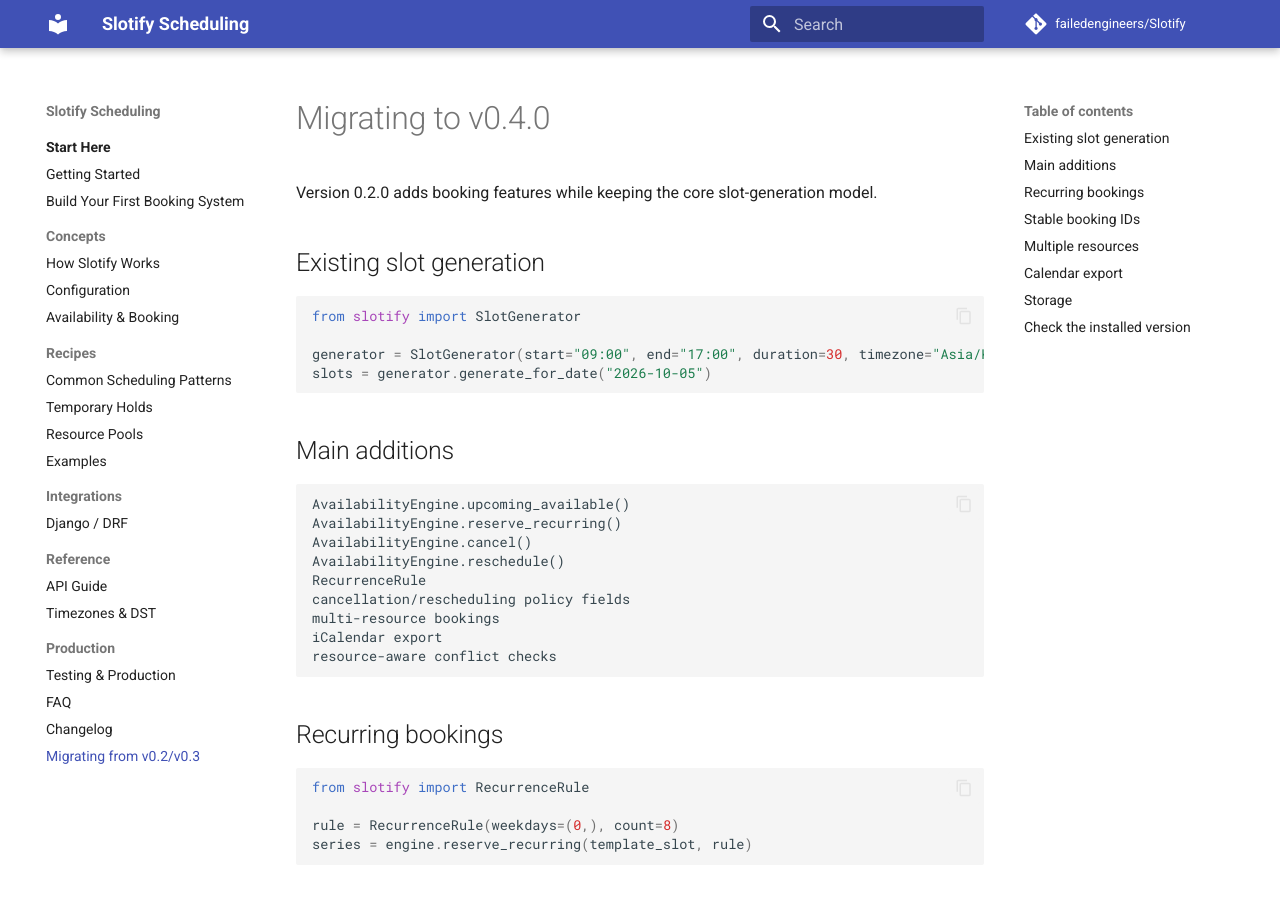
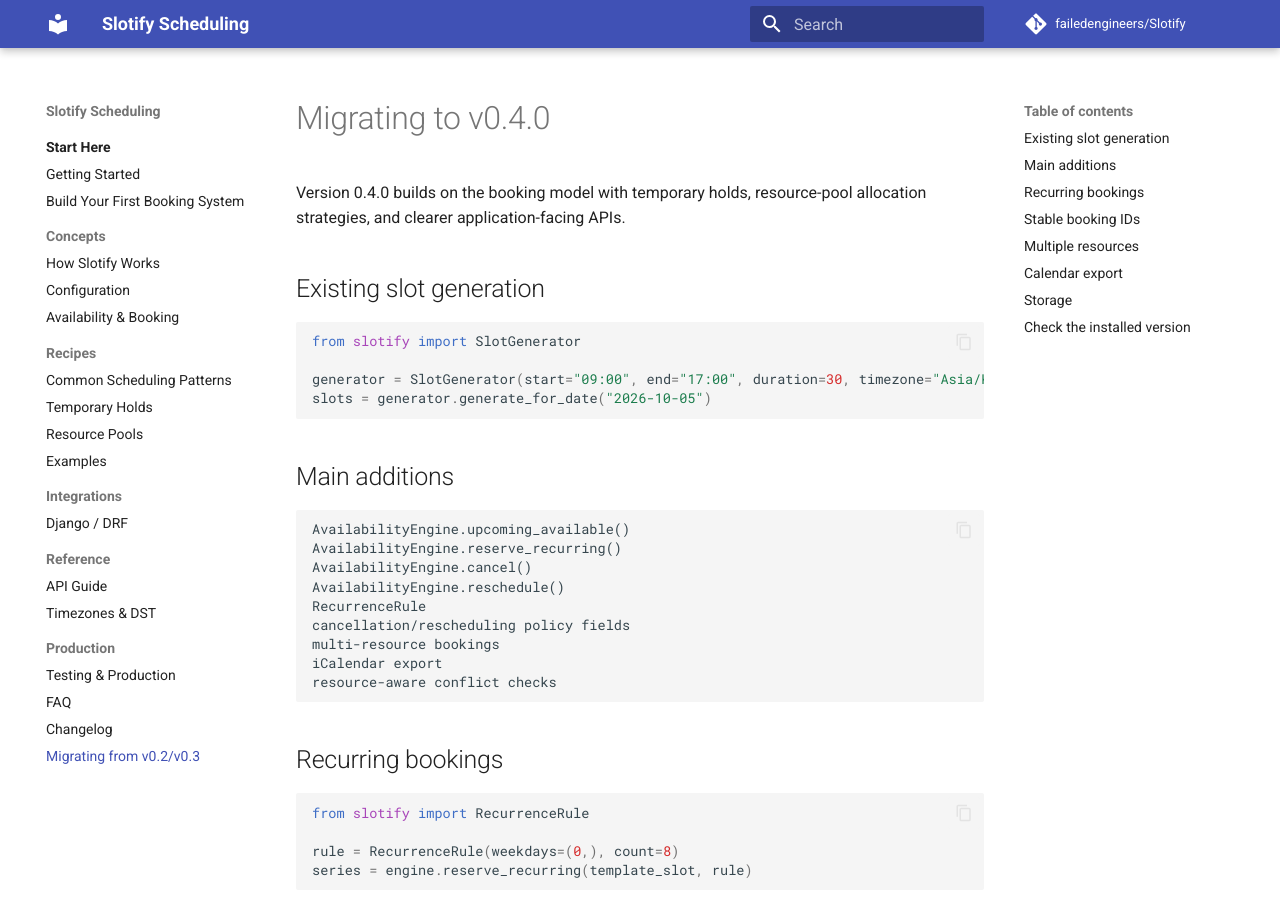
Before and after one commit to failedengineers/Slotify, an MkDocs documentation site: the page built from docs/migration.md, in a window 1280 px wide and 900 px high. Built offline with MkDocs 1.6.1 and Material for MkDocs 9.7.7, drawn with Linux system fonts in a browser that asks for light colours; comment, search, counter and statistics services are not loaded.

Commit message:
Clean stale references in docs/migration.md

```diff
--- a/docs/migration.md
+++ b/docs/migration.md
@@ -1,6 +1,6 @@
 # Migrating to v0.4.0
 
-Version 0.2.0 adds booking features while keeping the core slot-generation model.
+Version 0.4.0 builds on the booking model with temporary holds, resource-pool allocation strategies, and clearer application-facing APIs.
 
 ## Existing slot generation
 
```
